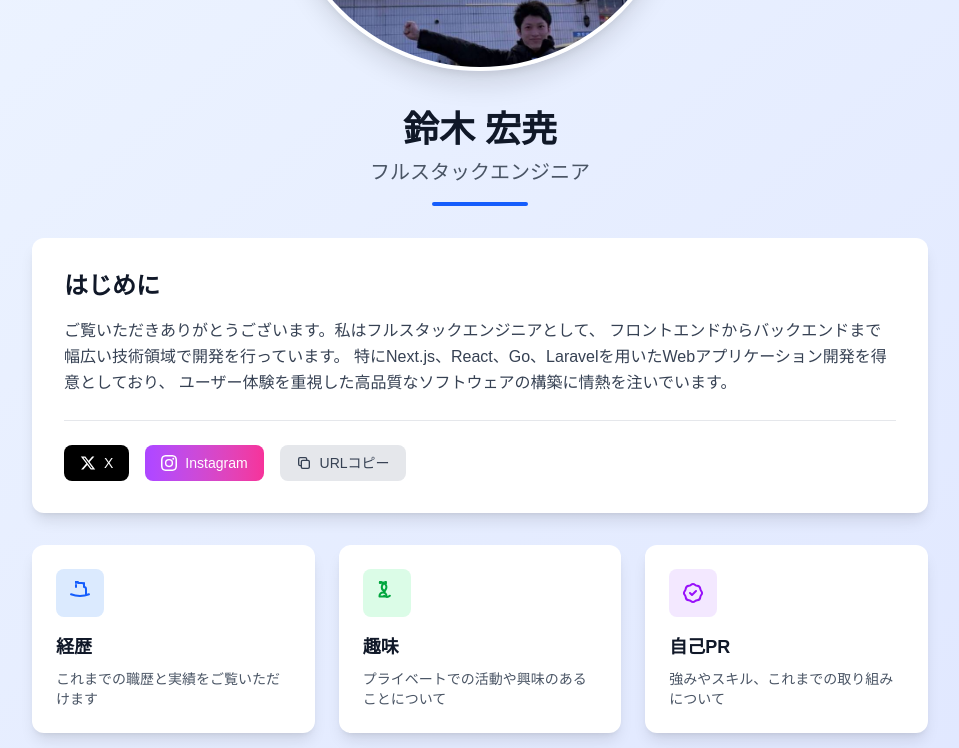
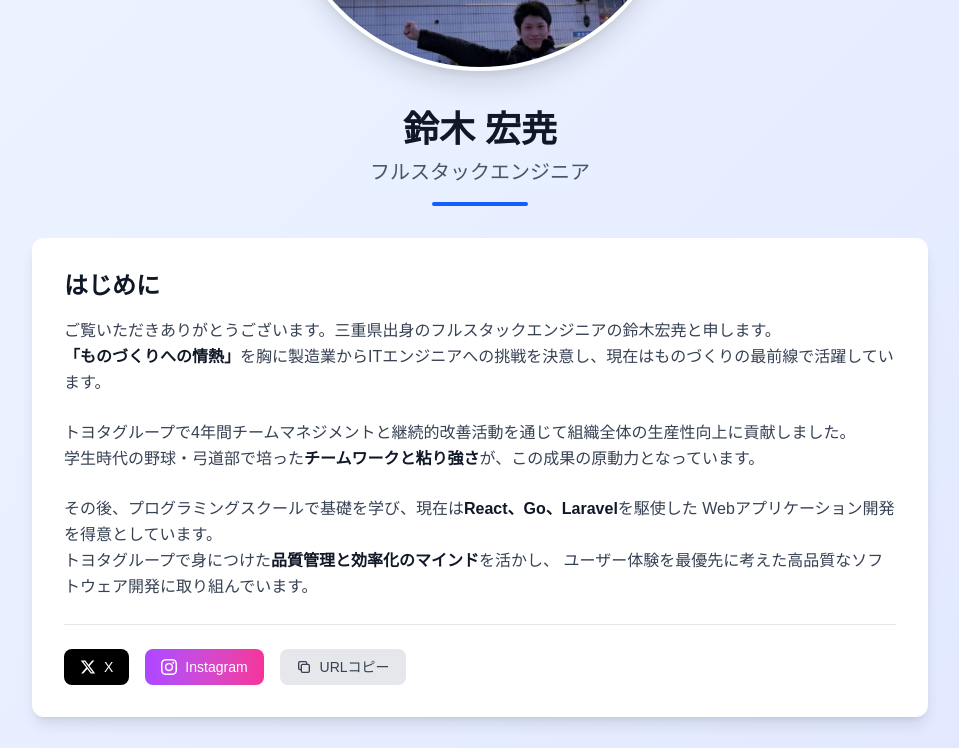
Before and after one commit to zucky2021/next-my-profile, a Next.js app: page / in a window 1280 px wide. Shown: the part 426-1174 px from the top of the page, without its empty margins (160-1119 px from the left). Built offline with nearby package versions, Linux system fonts and the light colour scheme.

Commit message:
29 Modify introduction

```diff
--- a/src/app/page.tsx
+++ b/src/app/page.tsx
@@ -36,13 +36,31 @@ export default function Home() {
           <div className="mb-8 rounded-xl bg-white p-8 shadow-lg">
             <h2 className="mb-4 text-2xl font-bold text-gray-900">はじめに</h2>
             <p className="mb-6 leading-relaxed text-gray-700">
-              ご覧いただきありがとうございます。私はフルスタックエンジニアとして、
-              フロントエンドからバックエンドまで幅広い技術領域で開発を行っています。
-              特にNext.js、React、Go、Laravelを用いたWebアプリケーション開発を得意としており、
-              ユーザー体験を重視した高品質なソフトウェアの構築に情熱を注いでいます。
+              ご覧いただきありがとうございます。三重県出身のフルスタックエンジニアの鈴木宏尭と申します。
+              <br />
+              <strong className="text-gray-900">「ものづくりへの情熱」</strong>
+              を胸に製造業からITエンジニアへの挑戦を決意し、現在はものづくりの最前線で活躍しています。
+            </p>
+            <p className="mb-6 leading-relaxed text-gray-700">
+              トヨタグループで4年間チームマネジメントと継続的改善活動を通じて組織全体の生産性向上に貢献しました。
+              <br />
+              学生時代の野球・弓道部で培った
+              <strong className="text-gray-900">チームワークと粘り強さ</strong>
+              が、この成果の原動力となっています。
+            </p>
+            <p className="mb-6 leading-relaxed text-gray-700">
+              その後、プログラミングスクールで基礎を学び、現在は
+              <strong className="text-gray-900">React、Go、Laravel</strong>
+              を駆使した Webアプリケーション開発を得意としています。
+              <br />
+              トヨタグループで身につけた
+              <strong className="text-gray-900">
+                品質管理と効率化のマインド
+              </strong>
+              を活かし、
+              ユーザー体験を最優先に考えた高品質なソフトウェア開発に取り組んでいます。
             </p>
 
-            {/* SNSシェアボタン */}
             <div className="border-t border-gray-200 pt-6">
               <SnsBtn />
             </div>
```
